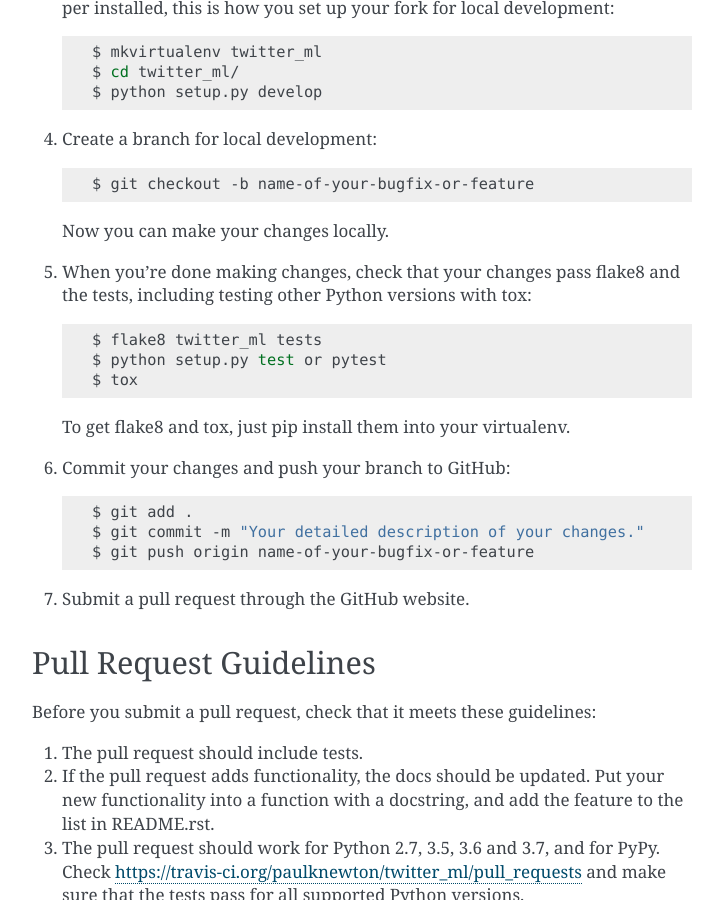
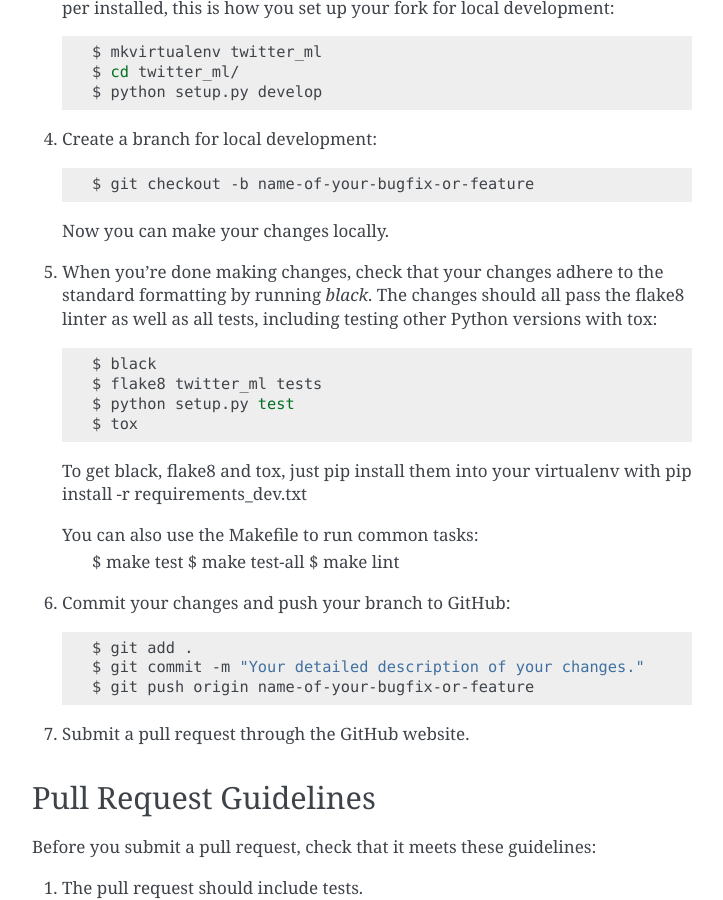
Before and after one commit to paulknewton/twitter-ml, a Sphinx documentation site: the page built from docs/contributing.rst, in a window 1280 px wide and 900 px high, scrolled down 1479 px. Shown: the whole window, without its empty margins (388-1111 px from the left). Built offline with Sphinx 7.4.7, drawn with Linux system fonts in a browser that asks for light colours; pages that are not in the unit, such as notebooks, are missing from menus.

```diff
--- a/CONTRIBUTING.rst
+++ b/CONTRIBUTING.rst
@@ -76,14 +76,20 @@
 
    Now you can make your changes locally.
 
-5. When you're done making changes, check that your changes pass flake8 and the
-   tests, including testing other Python versions with tox::
+5. When you're done making changes, check that your changes adhere to the standard formatting by running `black`.
+   The changes should all pass the flake8 linter as well as all tests, including testing other Python versions with tox::
 
+    $ black
     $ flake8 twitter_ml tests
-    $ python setup.py test or pytest
+    $ python setup.py test
     $ tox
 
-   To get flake8 and tox, just pip install them into your virtualenv.
+   To get black, flake8 and tox, just pip install them into your virtualenv with pip install -r requirements_dev.txt
+
+   You can also use the Makefile to run common tasks:
+    $ make test
+    $ make test-all
+    $ make lint
 
 6. Commit your changes and push your branch to GitHub::
 
```
Also changed, not shown: .deepsource.toml, .pre-commit-config.yaml, .travis.yml, docs/examples/calculate_pi.md (line endings or trailing spaces), docs/examples/line_word_count.rst (line endings or trailing spaces), setup.cfg (line endings or trailing spaces), 3 other files.
